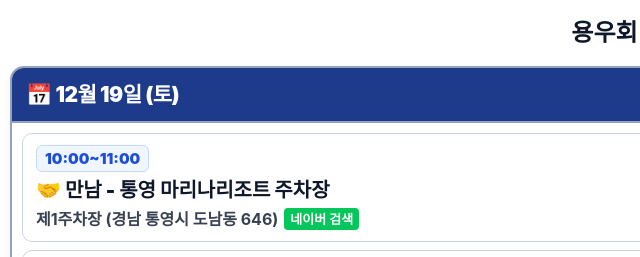
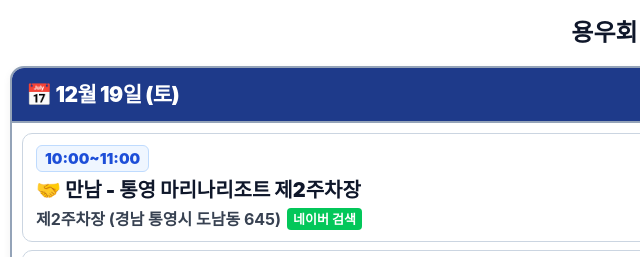
Before and after one commit to yhynong-beep/yongwoo-account, a plain HTML site: page 2026/일정표.html in a window 1280 px wide. Shown: the top 257 px of the page, 0-640 px from the left. Drawn offline with Linux system fonts and the light colour scheme.

Commit message:
일정표.html 업데이트

```diff
--- a/2026/일정표.html
+++ b/2026/일정표.html
@@ -172,10 +172,10 @@ h1{
    <div class="list">
     <div class="item">
      <div class="time">10:00~11:00</div>
-     <div class="title">🤝 만남 - 통영 마리나리조트 주차장</div>
+     <div class="title">🤝 만남 - 통영 마리나리조트 제2주차장</div>
      <div class="desc-wrap">
-      <span class="desc">제1주차장 (경남 통영시 도남동 646)</span>
-      <a href="https://search.naver.com/search.naver?query=통영+마리나리조트+주차장" target="_blank" class="naver-btn">네이버 검색</a>
+      <span class="desc">제2주차장 (경남 통영시 도남동 645)</span>
+      <a href="https://search.naver.com/search.naver?query=통영+마리나리조트+제2주차장" target="_blank" class="naver-btn">네이버 검색</a>
      </div>
     </div>
     <div class="item">
```
